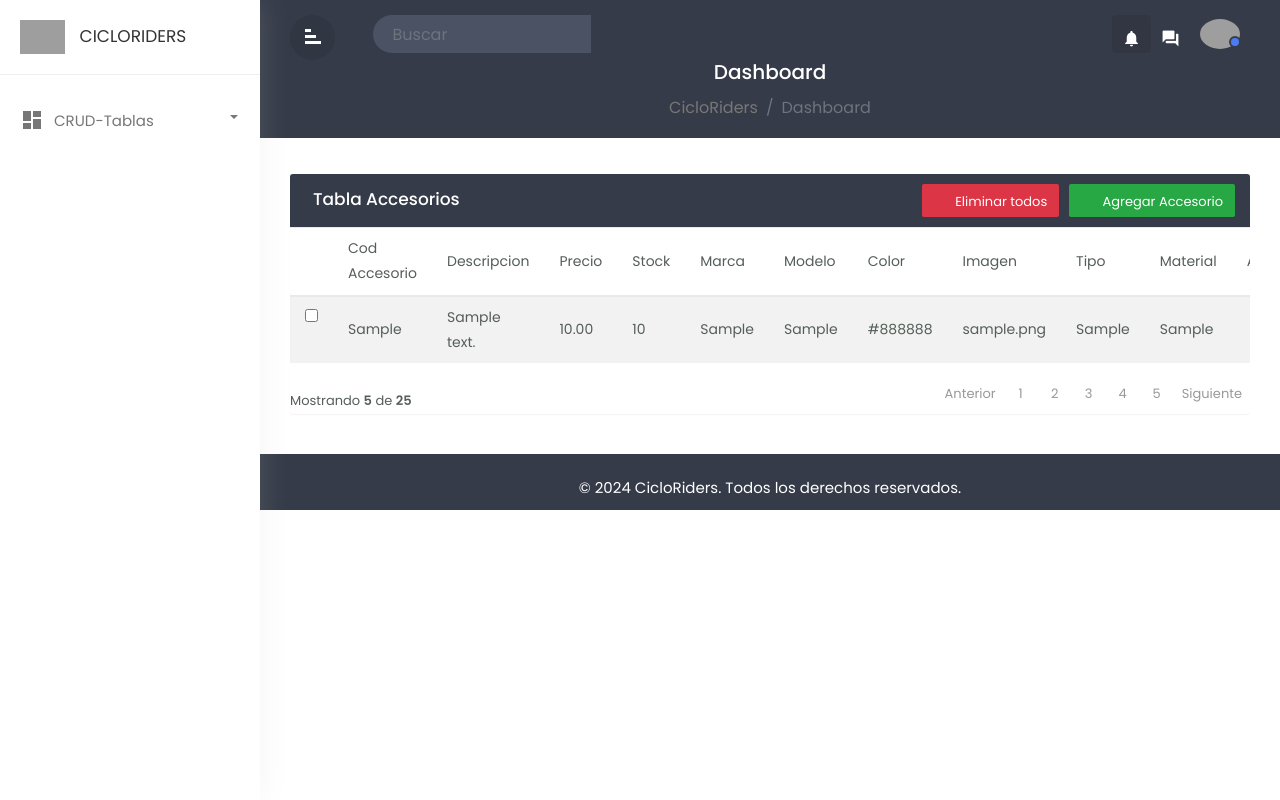
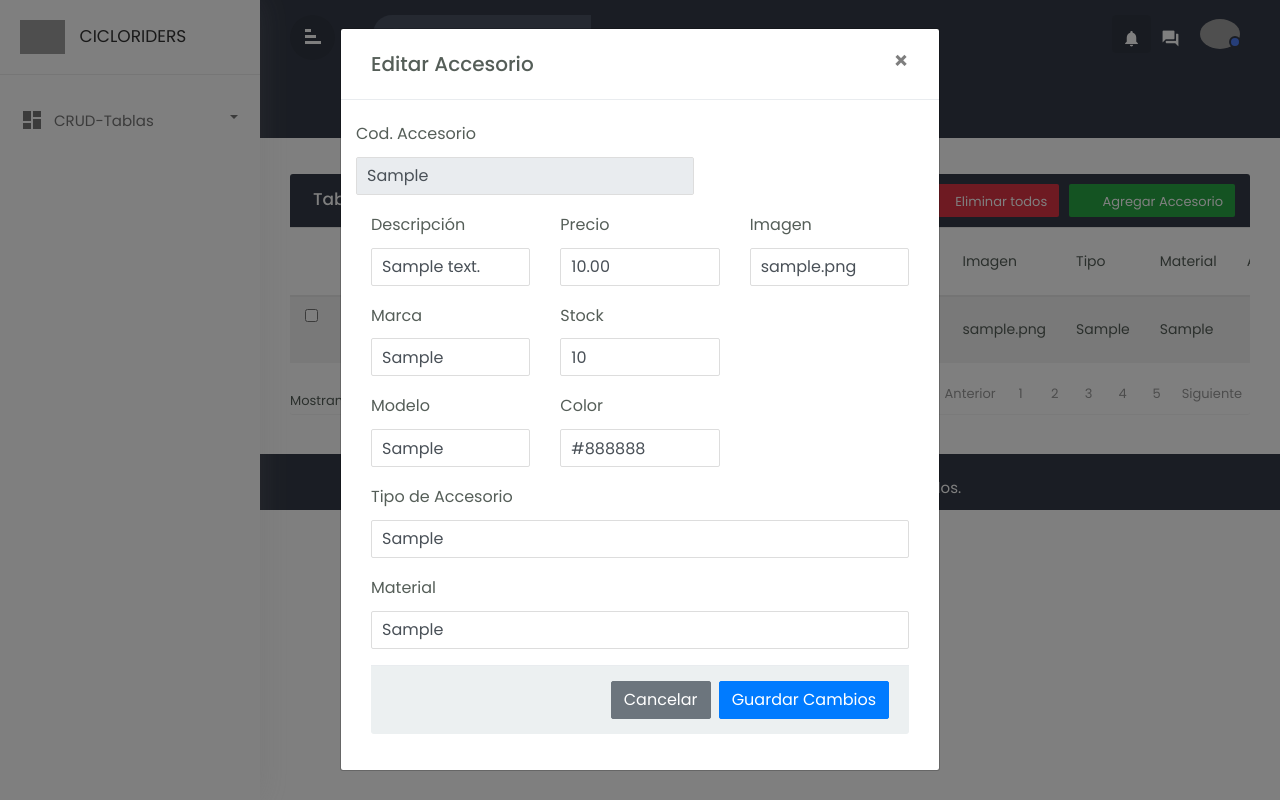
Before and after one commit to ryushade/DawRiders, a Flask app: page /crud_accesorio in a window 1280 px wide, after a click that opens the changed part. Run offline with Flask 3, Linux system fonts and the light colour scheme; tables that the repository leaves empty hold one stand-in row (values such as "Sample post"); data that the repository does not hold is empty; some libraries are stand-ins or nearby versions; grey boxes are pictures that could not be loaded.

Commit message:
sincronizando

```diff
--- a/controladores/controlador_producto.py
+++ b/controladores/controlador_producto.py
@@ -99,6 +99,15 @@ def obtener_codmoto_porid_producto(id):
         productos = cursor.fetchone()
     conexion.close()
     return productos
+
+
+def obtener_codacce_porid_producto(id):
+    conexion = obtener_conexion()
+    with conexion.cursor() as cursor:
+        cursor.execute("select codaccesorio from PRODUCTO as pr inner join ACCESORIO as acc on pr.idAccesorio = acc.idaccesorio WHERE pr.idProducto = %s", (id,))
+        productos = cursor.fetchone()
+    conexion.close()
+    return productos
 #########################################################
 
 def obtener_accesorio_producto():
--- a/main.py
+++ b/main.py
@@ -260,20 +260,14 @@ def guardar_cliente():
     email = request.form["email"]
     contraseña = request.form["contraseña"]
 
-    # Cifrado de contraseña
     epassword = sha256(contraseña.encode("utf-8")).hexdigest()
 
-    # Verificar si el correo ya está registrado
-    if controlador_cliente.correo_registrado(email):
-        error_msg = 'El correo electrónico ya está registrado. Por favor, intente con otro.'
-        return render_template('formulario_registrar_cliente.html', error_msg=error_msg, form_data=request.form)
-
-    # Intentar insertar el cliente nuevo
+
     if not controlador_cliente.insertar_cliente(nombre, apellidos, email, epassword, telefono):
-        error_msg = 'El teléfono ya está registrado. Por favor, intente con otro.'
-        return render_template('formulario_registrar_cliente.html', error_msg=error_msg, form_data=request.form)
-
-    return redirect("/login")
+        flash('El email o teléfono ya está registrado. Por favor, intente con otros.', 'error')
+        return redirect(url_for('formulario_registro'))  # Asegúrate de redirigir al formulario de registro
+    else:
+        return redirect("/login")
 
 
 ########### APIS ADMINISTRADOR ############
@@ -310,7 +304,7 @@ def api_guardaradministrador():
         cliente_id = request.json["cliente_id"]
         fecha_asignacion = request.json["fecha_asignacion"]
 
-        idgenerado = controlador_administrador.insertar_administrador(cliente_id, fecha_asignacion)
+        idgenerado = controlador_administrador.insertar_administrador_api(cliente_id, fecha_asignacion)
 
         rpta["code"] = 1
         rpta["message"] = "Administrador registrado correctamente. "
@@ -404,7 +398,7 @@ def api_guardar_cliente():
         email = request.json["email"]
         contraseña = request.json["contraseña"]
         telefono = request.json["telefono"]
-        idgenerado = controlador_cliente.insertar_cliente(nombre, apellidos, email, contraseña, telefono)
+        idgenerado = controlador_cliente.insertar_cliente_api(nombre, apellidos, email, contraseña, telefono)
 
         rpta["code"] = 1
         rpta["message"] = "Cliente registrado correctamente."
@@ -1276,8 +1270,23 @@ def eliminar_productoM():
 
 @app.route("/eliminar_productoA", methods=["POST"])
 def eliminar_productoA():
-    controlador_producto.eliminar_producto(request.form["id"])
-    return redirect("/listar_ProductoA")
+    try:
+        producto_id = request.form.get('id')
+        if not producto_id:
+            raise ValueError("ID de Producto-Accesorio no proporcionado")
+
+        codAccesorio = controlador_producto.obtener_codacce_porid_producto(producto_id)
+        if not codAccesorio:
+            raise ValueError("Código de Accesorio no encontrado para el ID de producto dado")
+
+        controlador_pago.eliminar_venta_pr(producto_id)
+        controlador_producto.eliminar_producto(producto_id)
+        controlador_accesorio.eliminar_accesorio_por_cod(codAccesorio)
+
+        return redirect(url_for('crud_accesorio'))
+    except Exception as e:
+        print(f"Error al eliminar el accesorio: {str(e)}")
+        return jsonify({"error": str(e)}), 500
 
 @app.route("/pago")
 def formulario_pago():
@@ -1351,9 +1360,9 @@ def actualizar_productoAcc():
 
     idAccesorio = controlador_accesorio.obtener_cod_accesorio(codaccesorio)
 
-    controlador_moto.actualizar_accesorio(codaccesorio, tipo, material, idAccesorio)
+    controlador_accesorio.actualizar_accesorio(codaccesorio, tipo, material, idAccesorio)
     controlador_producto.actualizar_producto(descripcion, precio, stock, marca, modelo, color, imagen, None, idAccesorio, idProducto)
-    return redirect("/crud_producto")
+    return redirect("/crud_accesorio")
 
 
 @app.route("/formulario_editar_productoM/<int:id>")
--- a/templates/crud_accesorio.html
+++ b/templates/crud_accesorio.html
@@ -215,19 +215,16 @@
                                         <td>
                                             <a href="{{ url_for('editar_productoA', id=producto[0] )}}" class="edit"
                                                data-toggle="modal" data-target="#editEmployeeModal{{producto[0]}}">
-                                                <i class="material-icons" data-toggle="tooltip"
-                                                    title="Edit">&#xE254;</i>
+                                               <i class="material-icons" data-toggle="tooltip" title="Edit">&#xE254;</i>
                                             </a>
-                                            <a href="#" class="delete"
-                                                data-toggle="modal" data-target="#deleteEmployeeModal{{producto[0]}}">
-                                                <i class="material-icons" data-toggle="tooltip"
-                                                    title="Delete">&#xE872;</i>
+                                            <a href="#" class="delete" data-toggle="modal" data-target="#deleteConfirmationModal" data-id="{{producto[0]}}">
+                                                <i class="material-icons" data-toggle="tooltip" title="Delete">&#xE872;</i>
                                             </a>
+
                                 </tbody>
 
 
-                                <div class="modal fade" tabindex="-1" id="#"
-                                    role="dialog">
+                                <div class="modal fade" id="editEmployeeModal{{ producto[0] }}" tabindex="-1" role="dialog">
                                     <div class="modal-dialog" role="document">
                                         <div class="modal-content">
                                             <div class="modal-header">
@@ -245,7 +242,7 @@
                                                         <div class="form-group">
                                                             <label>Cod. Accesorio</label>
                                                             <input type="text" class="form-control"
-                                                                value="{{producto[1]}}" name="descripcion" required>
+                                                                value="{{producto[11]}}" name="codaccesorio" readonly>
                                                         </div>
                                                     </div>
 
@@ -459,6 +456,7 @@
 
 
 
+
                 </div>
             </div>
 
@@ -502,15 +500,37 @@
 
 <script type="text/javascript">
     $(document).ready(function () {
+        // Toggle sidebar and content active classes
         $(".xp-menubar").on('click', function () {
             $("#sidebar").toggleClass('active');
             $("#content").toggleClass('active');
         });
 
+        // Toggle sidebar and overlay visibility
         $('.xp-menubar,.body-overlay').on('click', function () {
             $("#sidebar,.body-overlay").toggleClass('show-nav');
         });
 
+        // Setup the delete confirmation modal
+        $('#deleteConfirmationModal').on('show.bs.modal', function (event) {
+            var button = $(event.relatedTarget); // Botón que activó el modal
+            var accessoryId = button.data('id'); // Extraer información de atributos data-*
+            var modal = $(this);
+            modal.find('#delete-product-btn').data('id', accessoryId);
+        });
+
+        // Delete action
+        $('#delete-product-btn').click(function () {
+            var accessoryId = $(this).data('id');
+            console.log("Deleting Accessory ID:", accessoryId); // Debugging
+            $.post('/eliminar_productoA', { id: accessoryId }, function (data) {
+                $('#deleteConfirmationModal').modal('hide'); // Ocultar modal
+                window.location.reload(); // Recarga la página para ver los cambios
+            }).fail(function (response) {
+                console.log("Failed to delete accessory:", response); // Error si falla
+                alert("Error al eliminar el accesorio.");
+            });
+        });
     });
 </script>
 
```
Also changed, not shown: controladores/controlador_accesorio.py (+11 -0 lines). Lines whose indentation alone changed are shown as unchanged.
